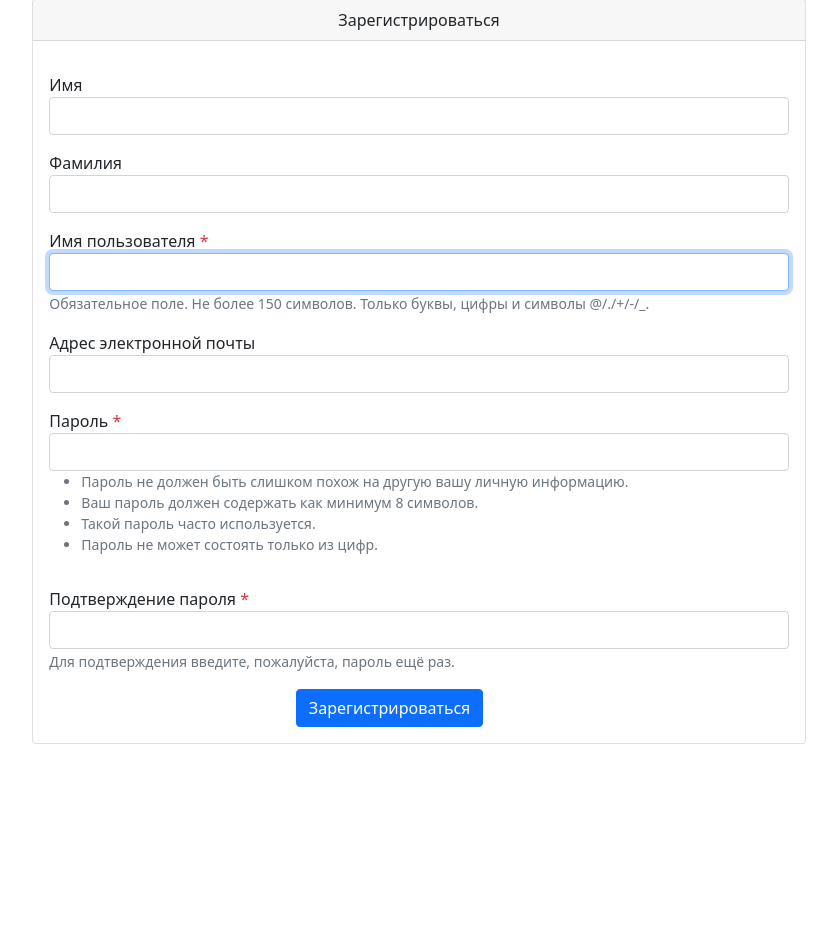
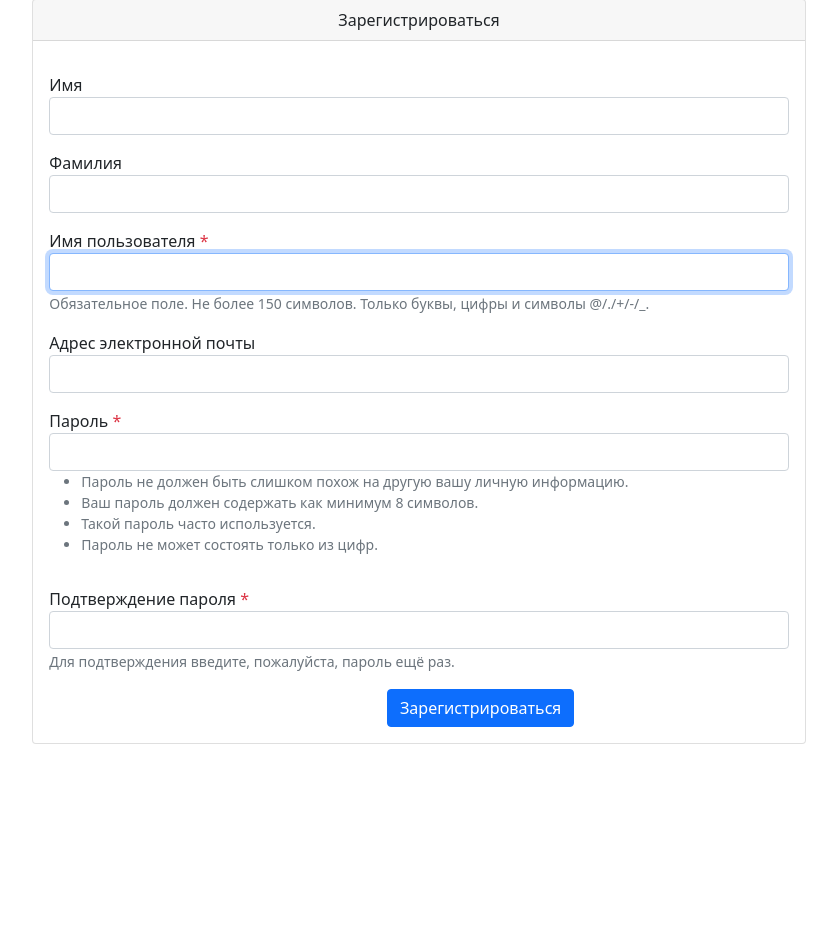
Before and after one commit to Kakoytobarista/AslanDzen, a Django app: page /auth/signup/ in a window 1280 px wide. Shown: the part 105-1031 px from the top of the page, without its empty margins (221-1058 px from the left). Run offline with Django 3.2, Linux system fonts and the light colour scheme; some libraries are stand-ins or nearby versions.

Commit message:
Add button at the center

```diff
--- a/yatube/templates/posts/create_post.html
+++ b/yatube/templates/posts/create_post.html
@@ -33,7 +33,7 @@
             </div>
           </div>
           {% endfor %}
-          <div class="col-md-6 offset-md-5">
+          <div class="col-md-6 offset-md-5 text-center">
             <button id="submit-button" type="submit" class="btn btn-primary">
               {% if is_edit %} Сохранить {% else %} Добавить {% endif %}
             </button>
--- a/yatube/templates/users/login.html
+++ b/yatube/templates/users/login.html
@@ -49,7 +49,7 @@
       </div>
     </div>
   {% endfor %}
-  <div class="col-md-6 offset-md-4">
+  <div class="col-md-6 offset-md-4 text-center">
     <button type="submit" class="btn btn-primary">
       Войти
     </button>
--- a/yatube/templates/users/signup.html
+++ b/yatube/templates/users/signup.html
@@ -46,7 +46,7 @@
               </div>
             </div>
           {% endfor %}
-          <div class="col-md-6 offset-md-4">
+          <div class="col-md-6 offset-md-4 text-center">
             <button type="submit" class="btn btn-primary">
               Зарегистрироваться
             </button>
```
